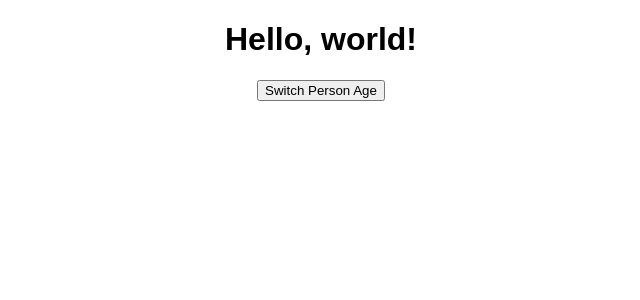
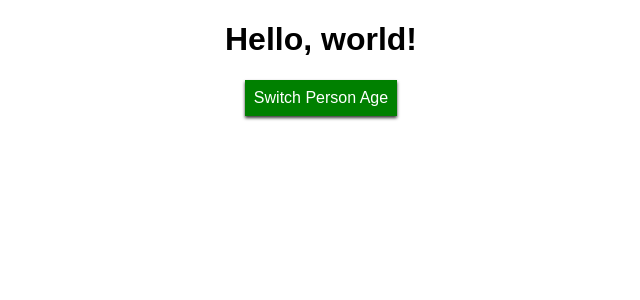
Before and after one commit to seaglemd/react-init-test, a React (Create React App) app: page / in a window 1280 px wide. Shown: the top 300 px of the page, without its empty margins (319-959 px from the left). Built offline with nearby package versions, Linux system fonts and the light colour scheme.

Commit message:
before radium

```diff
--- a/src/App.css
+++ b/src/App.css
@@ -1,3 +1,11 @@
 .App {
   text-align: center;
 }
+
+.red {
+  color: red;
+}
+
+.bold {
+  font-weight: bold;
+}
--- a/src/App.js
+++ b/src/App.js
@@ -79,12 +79,28 @@ class App extends Component {
   }
 
   render() {
-    // const style = {
-    //   backgroundColor: 'lightgreen',
-    //   font: 'inherit',
-    //   border: '1px solid lightgreen',
-    //   cursor: 'pointer'
-    // };
+
+    const style = {
+      backgroundColor: "green",
+      color: "white",
+      font: "inherit",
+      border: "1px solid green",
+      boxShadow: "0 2px 3px rgb(54, 54, 54)",
+      padding: "8px",
+      cursor: "pointer"
+    };
+
+    const classes = []
+
+    if(this.state.persons.length <= 1) {
+      classes.push('red');
+    }
+
+    if(this.state.persons.length <= 0) {
+      classes.push('bold');
+    }
+
+
 
     let persons = null;
     let animals = null;
@@ -103,6 +119,8 @@ class App extends Component {
           })}
         </div>
       );
+
+      style.backgroundColor = "darkred";
     }
 
     if (this.state.showAnimals) {
@@ -119,8 +137,8 @@ class App extends Component {
 
     return (
       <div className="App">
-        <h1>Hello, world!</h1>
-        <button onClick={this.toggleCardsHandler}>Switch Person Age</button>
+        <h1 className={classes.join(' ')}>Hello, world!</h1>
+        <button style={style} onClick={this.toggleCardsHandler}>Switch Person Age</button>
         {persons}
         {animals}
       </div>
```
